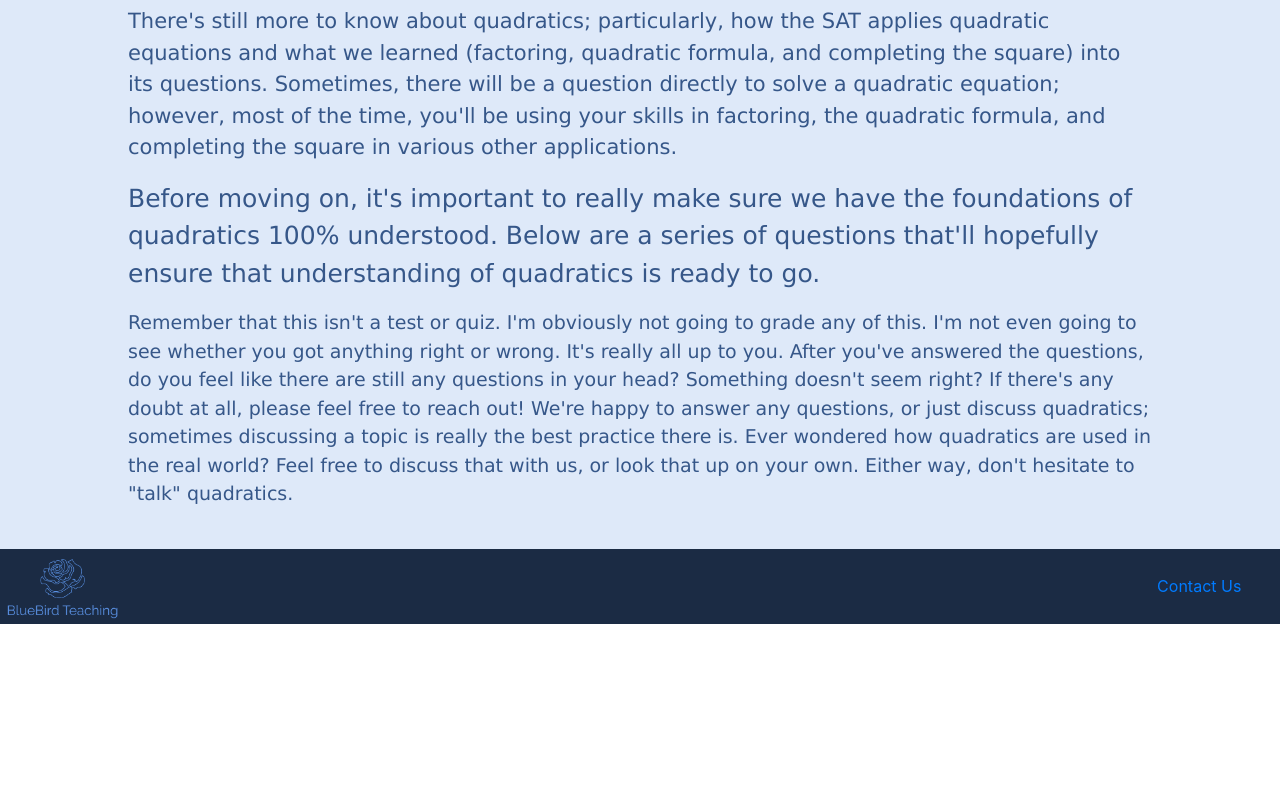
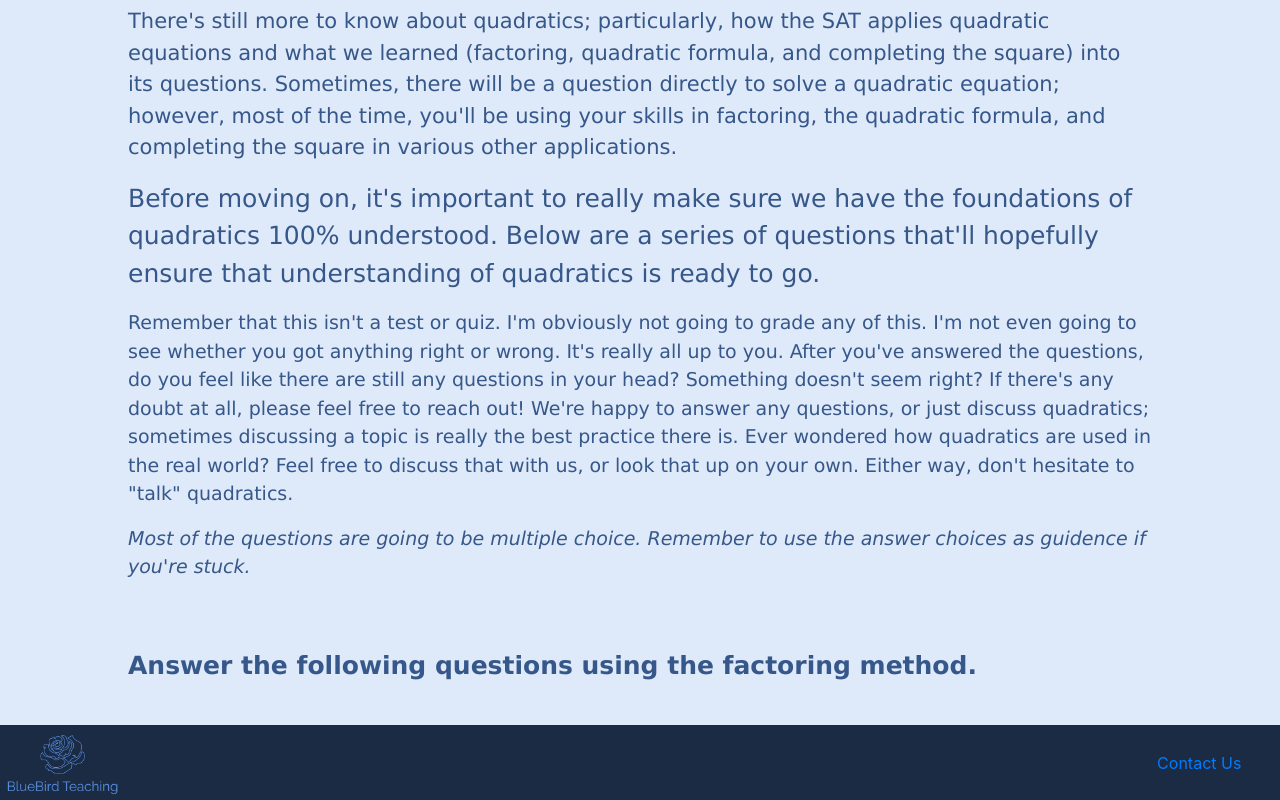
Before and after one commit to YomenT/bluebird-teaching, a React (Create React App) app in the folder reactapp/: page /passport_to_advanced_math/quadratics_foundations_checkup in a window 1280 px wide. Shown: the part 284-1084 px from the top of the page. Before the commit the page ends 908 px from the top, so only its background shows below. Built offline with nearby package versions, Linux system fonts and the light colour scheme.

Commit message:
Added more guidance

```diff
--- a/reactapp/src/components/passport-to-advanced-math/QuadraticEquationsFoundationTest.js
+++ b/reactapp/src/components/passport-to-advanced-math/QuadraticEquationsFoundationTest.js
@@ -34,6 +34,19 @@ class QuadraticEquationsFoundationTest extends React.Component {
                         discussing a topic is really the best practice there is.  Ever wondered how quadratics are used in the real world?
                         Feel free to discuss that with us, or look that up on your own.  Either way, don't hesitate to "talk" quadratics.
                     </p>
+
+                    <p className="p-body-small">
+                        <i>
+                            Most of the questions are going to be multiple choice.  Remember to use the answer choices as guidence if you're
+                            stuck.
+                        </i>
+                    </p>
+
+                    <p className="p-body" style={{ paddingTop: "50px" }}>
+                        <strong>Answer the following questions using the factoring method.</strong>
+                    </p>
+
+
                 </div>
                 <Footer />
             </div>
```
